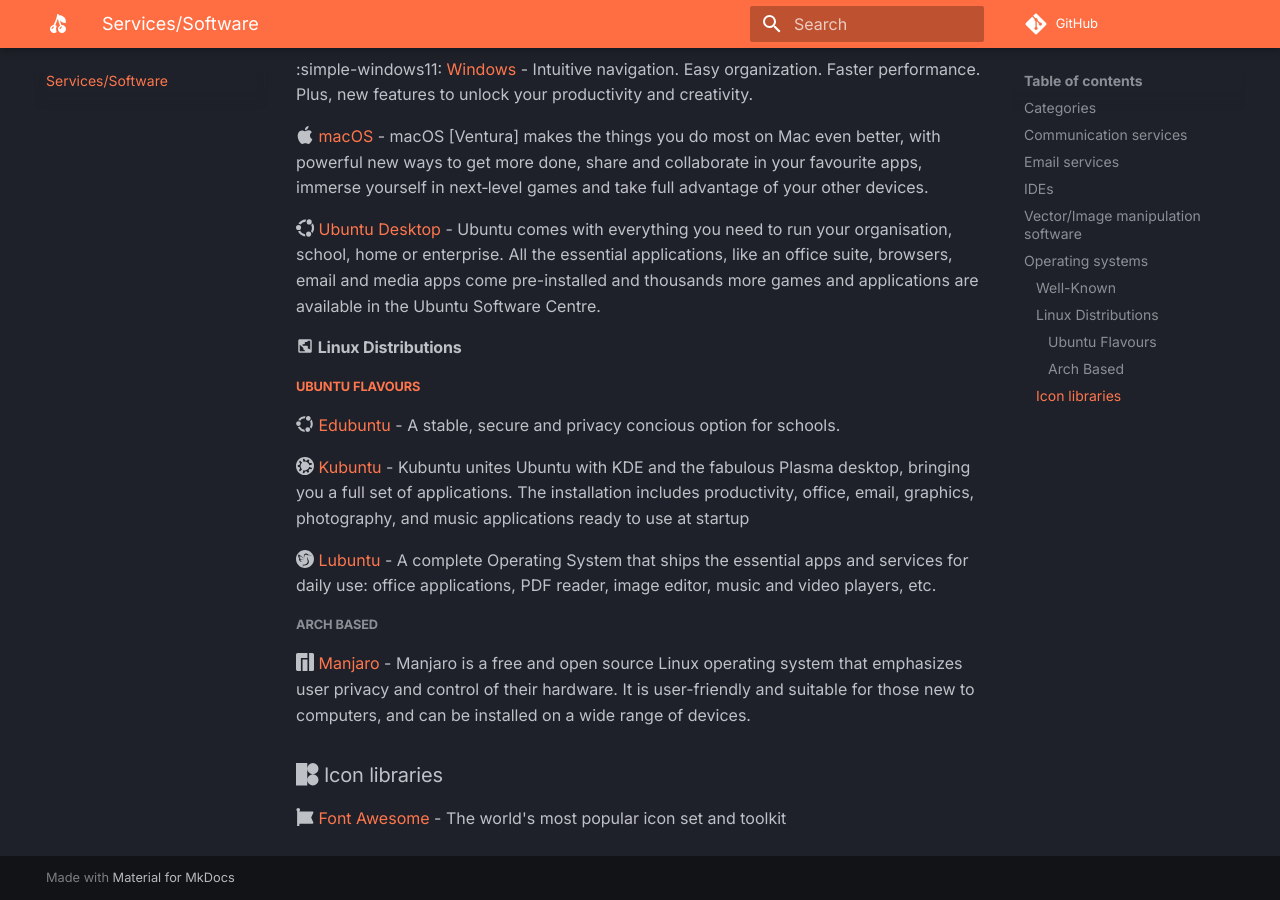
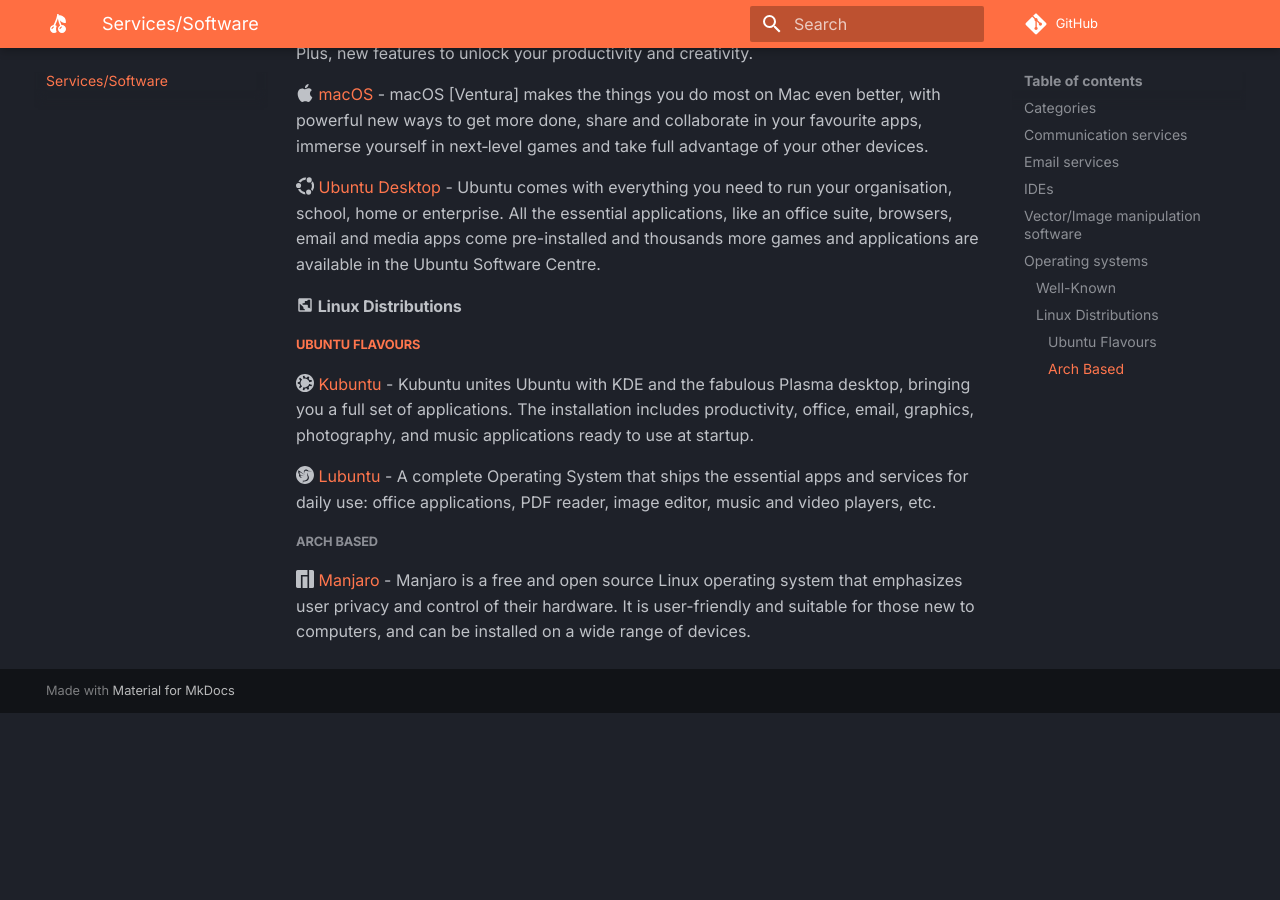
Before and after one commit to hamhimdev/fruit, an MkDocs documentation site: the page built from docs/docs.md, in a window 1280 px wide and 900 px high, scrolled down 2273 px. Built offline with MkDocs 1.6.1 and Material for MkDocs 9.7.7, drawn with Linux system fonts in a browser that asks for light colours; comment, search, counter and statistics services are not loaded; after the commit the page ends 2986 px from its top, so only the background shows below that; some of the changed text lies outside the part shown.

```diff
--- a/docs/docs.md
+++ b/docs/docs.md
@@ -1,10 +1,8 @@
 # Services/Software
-
 - We mark what Operating Systems and platforms these Services/Software supports with :material-apple: :material-microsoft-windows: :material-android: :material-apple-ios: :material-web:.
 - **When we mention :material-apple:+, it means it only supports the M series chips of Apple's Computers.**
 
 ### :material-list-box: Categories
-
 :material-chat-plus: [Communication services](#communication-services)
 :material-email: [Email services](#email-services)
 :material-code-tags: [IDEs](#ides)
@@ -53,20 +51,19 @@
 
 :simple-visualstudiocode: [Visual Studio Code](https://code.visualstudio.com/) - Free code editor. Built on open source. Runs everywhere. :material-apple: :material-microsoft-windows: :fontawesome-brands-linux:
 
+
 ## :material-format-paint: Vector/Image manipulation software
 
 :simple-figma: [Figma](https://www.figma.com/) - Figma connects everyone in the design process so teams can deliver better products, faster. :material-apple: :material-microsoft-windows: :fontawesome-brands-linux: :material-web:
-
-:simple-gimp: [Gimp](https://www.gimp.org/) - The Free & Open Source Image Editor
 
 :simple-lunacy: [Lunacy](https://icons8.com/lunacy) - Free design software that keeps your flow with AI tools and built-in graphics. :material-apple: :material-microsoft-windows: :fontawesome-brands-linux:
 
 :simple-notepadplusplus: [Notepad++](https://notepad-plus-plus.org/) - Notepad++ is a free (as in “free speech” and also as in “free beer”) source code editor and Notepad replacement that supports several languages. :material-microsoft-windows:
 
+
+
 ## :material-language-csharp: Operating systems
-
 #### :material-earth: Well-Known
-
 :simple-windows11: [Windows](https://www.microsoft.com/en-au/windows/windows-11) - Intuitive navigation. Easy organization. Faster performance. Plus, new features to unlock your productivity and creativity.
 
 :simple-apple: [macOS](https://www.apple.com/au/macos/ventura/) - macOS [Ventura] makes the things you do most on Mac even better, with powerful new ways to get more done, share and collaborate in your favourite apps, immerse yourself in next‑level games and take full advantage of your other devices.
@@ -76,17 +73,9 @@
 #### :material-earth-box: Linux Distributions
 
 ##### [Ubuntu Flavours](https://ubuntu.com/desktop/flavours)
-
-:fontawesome-brands-ubuntu: [Edubuntu](https://www.edubuntu.org/) - A stable, secure and privacy concious option for schools.
-
-:simple-kubuntu: [Kubuntu](http://kubuntu.org/) - Kubuntu unites Ubuntu with KDE and the fabulous Plasma desktop, bringing you a full set of applications. The installation includes productivity, office, email, graphics, photography, and music applications ready to use at startup
+:simple-kubuntu: [Kubuntu](http://kubuntu.org/) - Kubuntu unites Ubuntu with KDE and the fabulous Plasma desktop, bringing you a full set of applications. The installation includes productivity, office, email, graphics, photography, and music applications ready to use at startup.
 
 :simple-lubuntu: [Lubuntu](https://lubuntu.me/) - A complete Operating System that ships the essential apps and services for daily use: office applications, PDF reader, image editor, music and video players, etc.
 
 ##### Arch Based
-
 :simple-manjaro: [Manjaro](https://manjaro.org/) - Manjaro is a free and open source Linux operating system that emphasizes user privacy and control of their hardware. It is user-friendly and suitable for those new to computers, and can be installed on a wide range of devices.
-
-### :simple-icons8: Icon libraries
-
-:fontawesome-brands-font-awesome: [Font Awesome](https://fontawesome.com/icons) - The world's most popular icon set and toolkit
```
